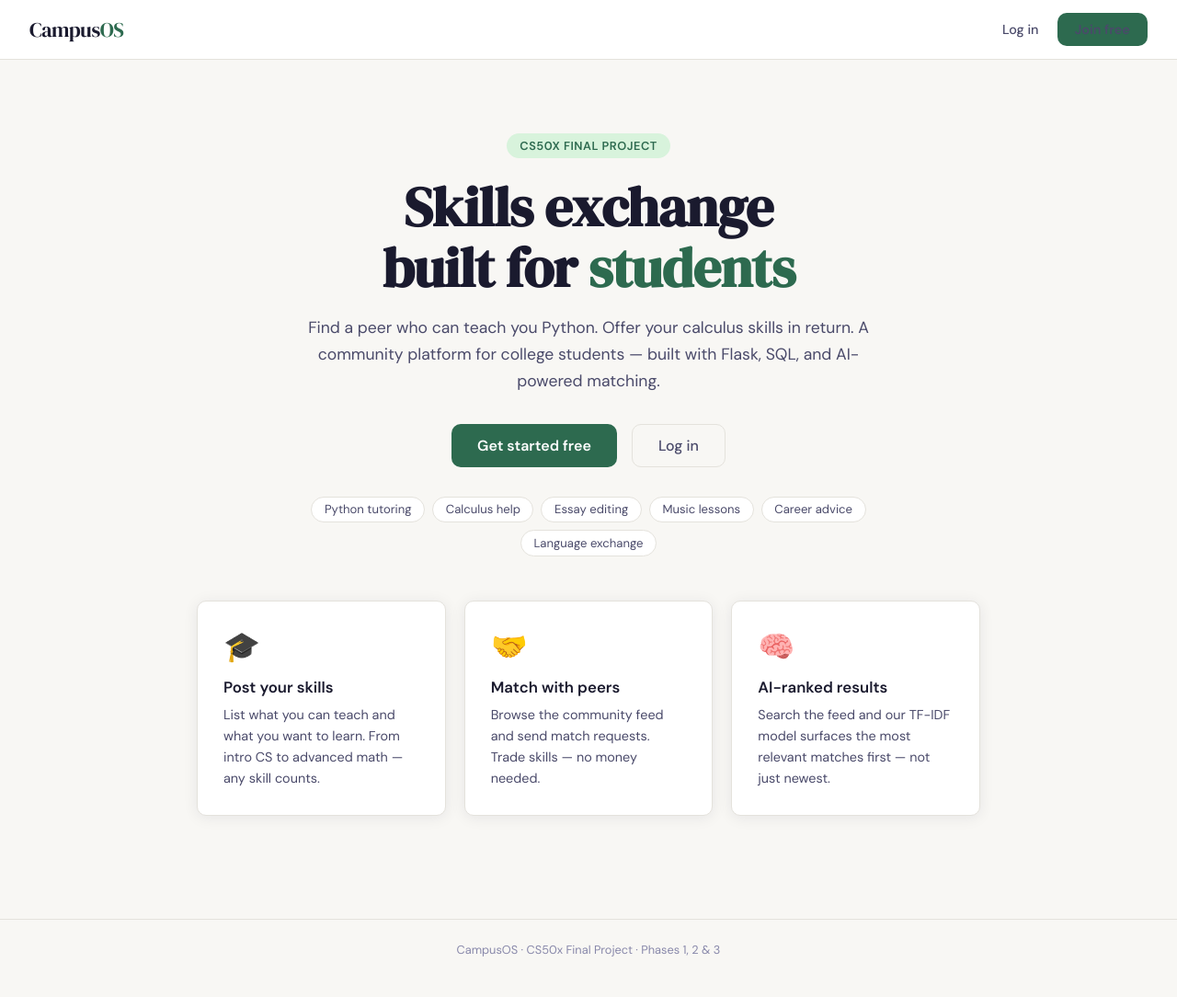
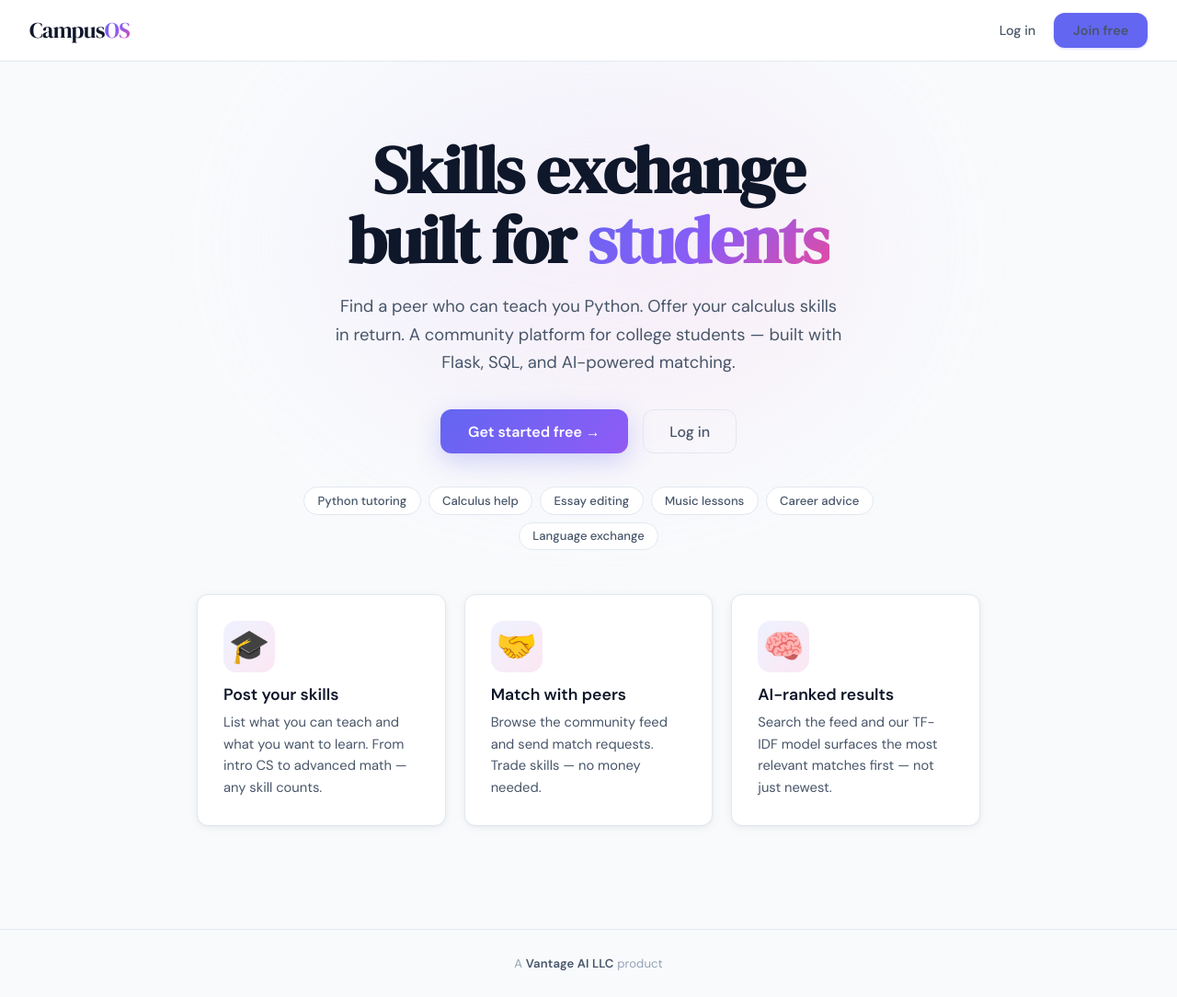
Before and after one commit to jerebear02/CampusOS, a Flask app: page / in a window 1280 px wide. Shown: the whole page at 92% size. Before the commit the page ends 1040 px from the top, so only its background shows below. Run offline with Flask 3, Linux system fonts and the light colour scheme.

Commit message:
Rebrand: drop CS50 references, add Vantage AI footer, refresh palette
CampusOS is a real product now — the school-project framing was
undercutting it.

Removed:
- "CS50x Final Project" hero badge on the landing page
- "CS50x Final Project · Phases 1, 2 & 3" footer copy

Added:
- Footer line: "A Vantage AI LLC product" with subtle underline-on-hover

Visual redesign — electric indigo + pink/coral counterpart:
- New design tokens: indigo #6366f1 brand, pink #ec4899 secondary,
  cool slate-50 background, larger 12px radius, glowing accent shadow
- Introduced --success token so income/positive balance/GPA-high/
  prob-high keep their semantic green meaning when the brand shifts
- Wordmark "OS" and hero <em> now render as indigo-to-pink gradient text
- Hero CTA is a full gradient button with a glow shadow and a slide
  animation on hover; hero gets a soft blurred gradient halo behind it
- Feature cards: gradient top-bar appears on hover, lift +3px with
  indigo-tinted shadow, emoji icons sit in soft-gradient squircles
- Tags pop to indigo border/color on hover

Untouched: avatar palette (user identity, not brand), anomaly amber,
match badge blue/green (semantic).

Co-Authored-By: Claude Opus 4.7 <noreply@anthropic.com>

```diff
--- a/static/style.css
+++ b/static/style.css
@@ -1,18 +1,35 @@
 /* ─── Tokens ─────────────────────────────────────────────────────────── */
 :root {
-  --ink:       #1a1a2e;
-  --ink-soft:  #4a4a6a;
-  --ink-faint: #8888aa;
-  --bg:        #f8f7f4;
+  /* Ink / surfaces — modern cool palette */
+  --ink:       #0f172a;
+  --ink-soft:  #475569;
+  --ink-faint: #94a3b8;
+  --bg:        #f8fafc;
   --surface:   #ffffff;
-  --border:    #e4e2dc;
-  --accent:    #2d6a4f;
-  --accent-lt: #d8f3dc;
-  --gold:      #b5843a;
-  --gold-lt:   #fdf3e3;
-  --danger:    #c0392b;
-  --radius:    10px;
-  --shadow:    0 2px 16px rgba(26,26,46,.08);
+  --border:    #e2e8f0;
+
+  /* Brand — electric indigo with pink-coral counterpart */
+  --accent:      #6366f1;            /* indigo-500 */
+  --accent-dark: #4f46e5;            /* indigo-600 — for hover */
+  --accent-lt:   #eef2ff;            /* indigo-50 — soft fills */
+  --accent-2:    #ec4899;            /* pink-500 — counterpart */
+  --accent-2-lt: #fce7f3;            /* pink-100 */
+  --gradient:    linear-gradient(135deg, #6366f1 0%, #8b5cf6 50%, #ec4899 100%);
+  --gradient-soft: linear-gradient(135deg, #eef2ff 0%, #fce7f3 100%);
+
+  /* Semantic — preserved meanings */
+  --success:    #10b981;             /* income, positive balance, GPA high */
+  --success-lt: #d1fae5;
+  --gold:       #f59e0b;             /* amber, more vibrant than before */
+  --gold-lt:    #fef3c7;
+  --danger:     #ef4444;             /* red-500 */
+  --danger-lt:  #fee2e2;
+
+  /* Geometry / depth */
+  --radius:     12px;
+  --shadow:     0 2px 12px rgba(15,23,42,.05), 0 1px 3px rgba(15,23,42,.04);
+  --shadow-lg:  0 12px 32px rgba(99,102,241,.15);
+  --shadow-glow: 0 8px 28px rgba(99,102,241,.28);
 }
 
 /* ─── Reset ──────────────────────────────────────────────────────────── */
@@ -44,12 +61,19 @@ img { max-width: 100%; }
 }
 .nav-brand {
   font-family: 'DM Serif Display', Georgia, serif;
-  font-size: 1.4rem;
+  font-size: 1.5rem;
   color: var(--ink);
   text-decoration: none;
-  letter-spacing: -.5px;
+  letter-spacing: -.025em;
 }
-.nav-brand span { color: var(--accent); }
+.nav-brand span {
+  background: var(--gradient);
+  -webkit-background-clip: text;
+  background-clip: text;
+  -webkit-text-fill-color: transparent;
+  color: transparent;
+}
+.nav-brand:hover { text-decoration: none; }
 .nav-links {
   display: flex;
   align-items: center;
@@ -133,16 +157,50 @@ img { max-width: 100%; }
   gap: .4rem;
   background: var(--accent);
   color: #fff;
-  padding: .55rem 1.2rem;
+  padding: .6rem 1.3rem;
   border-radius: var(--radius);
   font-weight: 600;
   font-size: .9rem;
   border: none;
   cursor: pointer;
-  transition: background .15s, transform .1s;
+  transition: background .15s, transform .12s, box-shadow .15s;
   text-decoration: none;
+  box-shadow: 0 1px 3px rgba(99,102,241,.25);
 }
-.btn-primary:hover { background: #245c42; color: #fff; text-decoration: none; transform: translateY(-1px); }
+.btn-primary:hover {
+  background: var(--accent-dark);
+  color: #fff;
+  text-decoration: none;
+  transform: translateY(-1px);
+  box-shadow: 0 6px 20px rgba(99,102,241,.35);
+}
+
+/* Gradient variant used on the hero CTA — sized via .btn-lg modifier */
+.btn-gradient {
+  background: var(--gradient);
+  background-size: 200% 100%;
+  background-position: 0% 50%;
+  color: #fff;
+  border: none;
+  border-radius: var(--radius);
+  font-weight: 700;
+  font-size: 1rem;
+  padding: .85rem 1.9rem;
+  display: inline-flex;
+  align-items: center;
+  gap: .4rem;
+  cursor: pointer;
+  text-decoration: none;
+  box-shadow: var(--shadow-glow);
+  transition: background-position .35s ease, transform .12s, box-shadow .2s;
+}
+.btn-gradient:hover {
+  background-position: 100% 50%;
+  color: #fff;
+  text-decoration: none;
+  transform: translateY(-1px);
+  box-shadow: 0 12px 36px rgba(236,72,153,.35);
+}
 .btn-ghost {
   display: inline-flex;
   align-items: center;
@@ -231,47 +289,69 @@ main { flex: 1; }
 
 /* ─── Hero ───────────────────────────────────────────────────────────── */
 .hero {
-  max-width: 680px;
+  position: relative;
+  max-width: 760px;
   margin: 5rem auto 3rem;
   padding: 0 1.5rem;
   text-align: center;
 }
-.hero-badge {
-  display: inline-block;
-  background: var(--accent-lt);
-  color: var(--accent);
-  border-radius: 99px;
-  padding: .3rem .9rem;
-  font-size: .8rem;
-  font-weight: 600;
-  letter-spacing: .5px;
-  text-transform: uppercase;
-  margin-bottom: 1.25rem;
+/* Soft gradient halo behind the hero — adds depth without overwhelming */
+.hero::before {
+  content: "";
+  position: absolute;
+  top: -80px;
+  left: 50%;
+  transform: translateX(-50%);
+  width: 600px;
+  height: 400px;
+  background: var(--gradient-soft);
+  filter: blur(80px);
+  opacity: .7;
+  z-index: -1;
+  border-radius: 50%;
+  pointer-events: none;
 }
 .hero-title {
   font-family: 'DM Serif Display', Georgia, serif;
-  font-size: clamp(2.5rem, 6vw, 3.75rem);
-  line-height: 1.1;
-  letter-spacing: -.5px;
+  font-size: clamp(2.75rem, 7vw, 4.5rem);
+  line-height: 1.05;
+  letter-spacing: -.02em;
   color: var(--ink);
-  margin-bottom: 1.1rem;
+  margin-bottom: 1.25rem;
 }
-.hero-title em { color: var(--accent); font-style: normal; }
+.hero-title em {
+  font-style: normal;
+  background: var(--gradient);
+  -webkit-background-clip: text;
+  background-clip: text;
+  -webkit-text-fill-color: transparent;
+  color: transparent;
+}
 .hero-sub {
-  font-size: 1.1rem;
+  font-size: 1.15rem;
   color: var(--ink-soft);
   line-height: 1.65;
-  margin-bottom: 2rem;
+  margin-bottom: 2.25rem;
+  max-width: 560px;
+  margin-left: auto;
+  margin-right: auto;
 }
-.hero-actions { display: flex; gap: 1rem; justify-content: center; flex-wrap: wrap; margin-bottom: 2rem; }
+.hero-actions { display: flex; gap: 1rem; justify-content: center; flex-wrap: wrap; margin-bottom: 2.25rem; }
 .hero-tags { display: flex; flex-wrap: wrap; gap: .5rem; justify-content: center; }
 .tag {
   background: var(--surface);
   border: 1px solid var(--border);
   border-radius: 99px;
-  padding: .3rem .85rem;
+  padding: .35rem .9rem;
   font-size: .82rem;
   color: var(--ink-soft);
+  font-weight: 500;
+  transition: border-color .15s, color .15s, transform .12s;
+}
+.tag:hover {
+  border-color: var(--accent);
+  color: var(--accent);
+  transform: translateY(-1px);
 }
 
 /* ─── Features ───────────────────────────────────────────────────────── */
@@ -284,15 +364,42 @@ main { flex: 1; }
   padding: 0 1.5rem;
 }
 .feature-card {
+  position: relative;
   background: var(--surface);
   border: 1px solid var(--border);
   border-radius: var(--radius);
   padding: 1.75rem;
   box-shadow: var(--shadow);
+  overflow: hidden;
+  transition: transform .15s, box-shadow .2s, border-color .15s;
 }
-.feature-icon { font-size: 2rem; margin-bottom: .75rem; }
-.feature-card h3 { font-size: 1.05rem; margin-bottom: .5rem; }
-.feature-card p { color: var(--ink-soft); font-size: .9rem; line-height: 1.6; }
+.feature-card::before {
+  content: "";
+  position: absolute;
+  inset: 0 0 auto 0;
+  height: 3px;
+  background: var(--gradient);
+  opacity: 0;
+  transition: opacity .2s;
+}
+.feature-card:hover {
+  transform: translateY(-3px);
+  box-shadow: var(--shadow-lg);
+  border-color: transparent;
+}
+.feature-card:hover::before { opacity: 1; }
+.feature-icon {
+  font-size: 2.25rem;
+  margin-bottom: .85rem;
+  display: inline-flex;
+  width: 56px; height: 56px;
+  background: var(--gradient-soft);
+  border-radius: 14px;
+  align-items: center;
+  justify-content: center;
+}
+.feature-card h3 { font-size: 1.1rem; margin-bottom: .5rem; }
+.feature-card p { color: var(--ink-soft); font-size: .92rem; line-height: 1.6; }
 
 /* ─── Auth ───────────────────────────────────────────────────────────── */
 .auth-wrap {
@@ -596,11 +703,24 @@ main { flex: 1; }
 
 .site-footer {
   text-align: center;
-  padding: 1.5rem;
-  font-size: .8rem;
+  padding: 1.75rem 1.5rem;
+  font-size: .82rem;
   color: var(--ink-faint);
   border-top: 1px solid var(--border);
   margin-top: 3rem;
+  letter-spacing: .01em;
+}
+.site-footer .footer-parent {
+  color: var(--ink-soft);
+  font-weight: 600;
+  text-decoration: none;
+  border-bottom: 1px solid transparent;
+  transition: color .15s, border-color .15s;
+}
+.site-footer .footer-parent:hover {
+  color: var(--accent);
+  border-bottom-color: var(--accent);
+  text-decoration: none;
 }
 
 /* ═══════════════════════════════════════════════════════
@@ -664,9 +784,9 @@ main { flex: 1; }
 }
 .summary-label { font-size: .8rem; font-weight: 600; text-transform: uppercase; letter-spacing: .5px; color: var(--ink-faint); }
 .summary-amount { font-family: 'DM Serif Display', serif; font-size: 2rem; }
-.income-card  .summary-amount { color: var(--accent); }
+.income-card  .summary-amount { color: var(--success); }
 .expense-card .summary-amount { color: var(--danger); }
-.balance-card.positive .summary-amount { color: var(--accent); }
+.balance-card.positive .summary-amount { color: var(--success); }
 .balance-card.negative .summary-amount { color: var(--danger); }
 
 .budget-grid {
@@ -852,7 +972,7 @@ main { flex: 1; }
 }
 .gpa-label { font-size: .78rem; font-weight: 700; text-transform: uppercase; letter-spacing: .5px; color: var(--ink-faint); }
 .gpa-value { font-family: 'DM Serif Display', serif; font-size: 1.8rem; color: var(--ink); }
-.gpa-high { color: var(--accent); }
+.gpa-high { color: var(--success); }
 .gpa-mid  { color: var(--gold); }
 .gpa-low  { color: var(--danger); }
 
@@ -936,12 +1056,12 @@ main { flex: 1; }
   margin-bottom: .3rem;
 }
 .prob-pct { font-weight: 700; }
-.prob-high { color: var(--accent); }
+.prob-high { color: var(--success); }
 .prob-mid  { color: var(--gold); }
 .prob-low  { color: var(--danger); }
 .prob-note { font-size: .76rem; color: var(--ink-faint); margin-top: .3rem; }
 
-.fill-high { background: var(--accent); }
+.fill-high { background: var(--success); }
 .fill-mid  { background: var(--gold); }
 .fill-low  { background: var(--danger); }
 
--- a/templates/index.html
+++ b/templates/index.html
@@ -3,11 +3,10 @@
 
 {% block content %}
 <section class="hero">
-  <div class="hero-badge">CS50x Final Project</div>
   <h1 class="hero-title">Skills exchange<br>built for <em>students</em></h1>
   <p class="hero-sub">Find a peer who can teach you Python. Offer your calculus skills in return. A community platform for college students — built with Flask, SQL, and AI-powered matching.</p>
   <div class="hero-actions">
-    <a href="{{ url_for('register') }}" class="btn-primary btn-lg">Get started free</a>
+    <a href="{{ url_for('register') }}" class="btn-gradient">Get started free →</a>
     <a href="{{ url_for('login') }}" class="btn-ghost btn-lg">Log in</a>
   </div>
   <div class="hero-tags">
--- a/templates/layout.html
+++ b/templates/layout.html
@@ -22,7 +22,7 @@
         </a>
         <a href="{{ url_for('budget') }}">Budget</a>
         <a href="{{ url_for('planner') }}">Planner</a>
-        <a href="{{ url_for('profile', username=session.username) }}" class="nav-avatar" style="background:{{ session_avatar_color or '#2d6a4f' }}">{{ session.username[0].upper() }}</a>
+        <a href="{{ url_for('profile', username=session.username) }}" class="nav-avatar" style="background:{{ session_avatar_color or '#6366f1' }}">{{ session.username[0].upper() }}</a>
         <a href="{{ url_for('logout') }}" class="btn-ghost">Log out</a>
       {% else %}
         <a href="{{ url_for('login') }}">Log in</a>
@@ -46,7 +46,7 @@
   </main>
 
   <footer class="site-footer">
-    <span>CampusOS · CS50x Final Project · Phases 1, 2 &amp; 3</span>
+    <span>A <a href="#" class="footer-parent">Vantage AI LLC</a> product</span>
   </footer>
 
 </body>
```
